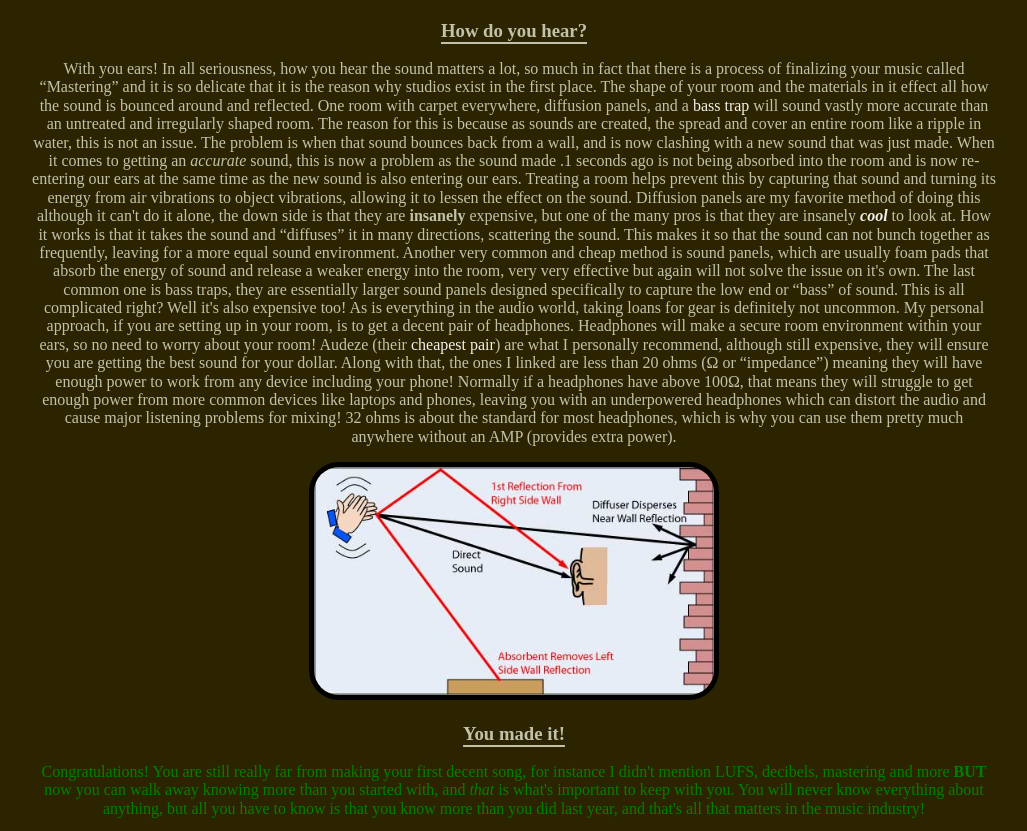
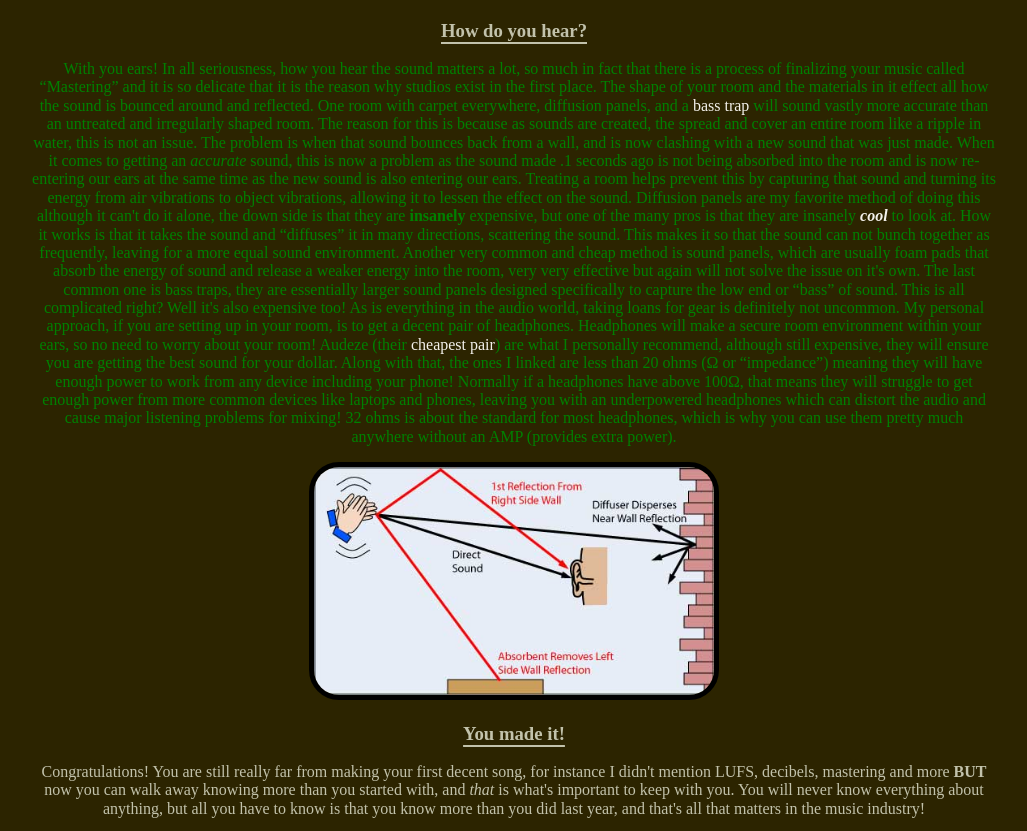
Before and after one commit to LaunchCodeAllhubs/js-assignment-4-html-me-something-jimiller20, a website: page index.html in a window 1280 px wide. Shown: the part 2470-3301 px from the top of the page, without its empty margins (126-1153 px from the left). Drawn offline with Linux system fonts and the light colour scheme.

Commit message:
fixed 1 of 2 bug, actually this time

```diff
--- a/index.html
+++ b/index.html
@@ -65,7 +65,7 @@
             </section>
             <section>
                <h3>How do you hear?</h3>
-               <p id="testP">
+               <p id="testP" class="funParagraph">
                   With you ears! In all seriousness, how you hear the sound matters a lot, so much in fact that there is a process of finalizing your music called “Mastering” and it is so delicate that it is the reason why studios exist in the first place. The shape of your room and the materials in it effect all how the sound is bounced around and reflected.
                   One room with carpet everywhere, diffusion panels, and a <a href="https://www.gikacoustics.com/product-category/bass-traps/" target="_blank">bass trap</a> will sound vastly more accurate than an untreated and irregularly shaped room. The reason for this is because as sounds are created, the spread and cover an entire room like a ripple in water, this is not an issue.
                    The problem is when that sound bounces back from a wall, and is now clashing with a new sound that was just made. When it comes to getting an <em> accurate</em> sound, this is now a problem as the sound made .1 seconds ago is not being absorbed into the room and is now re-entering our ears at the same time as the new sound is also entering our ears.
@@ -79,7 +79,7 @@
             </section>
             <section>
                <h3>You made it!</h3>
-               <p class="funParagraph">
+               <p>
                   Congratulations! You are still really far from making your first decent song, for instance I didn't mention LUFS, decibels, mastering and more <b>BUT</b> now you can walk away knowing more than you started with, and <em>that</em> is what's important to keep with you. You will never know everything about anything, but all you have to know is that you know more than you did last year, and that's all that matters in the music industry!
                </p>
                <img src = "images/grad.jpg" alt="Graduation ceremony!">
--- a/styles.css
+++ b/styles.css
@@ -87,5 +87,5 @@ body {
 }
 
 #testP {
-    color: green);
+    font-family: 'Times New Roman', Times, serif;
 }
```
